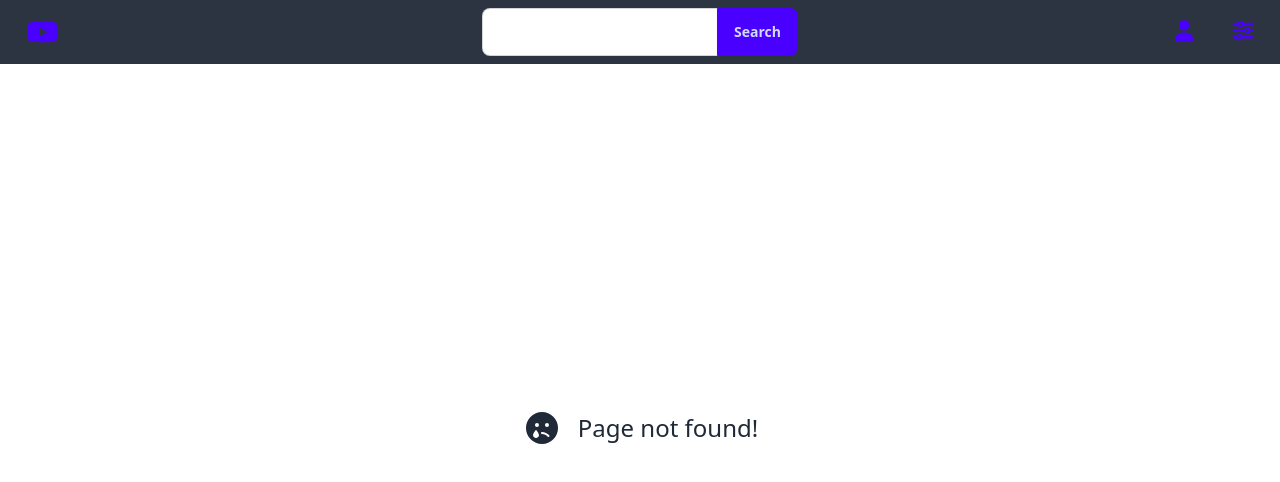
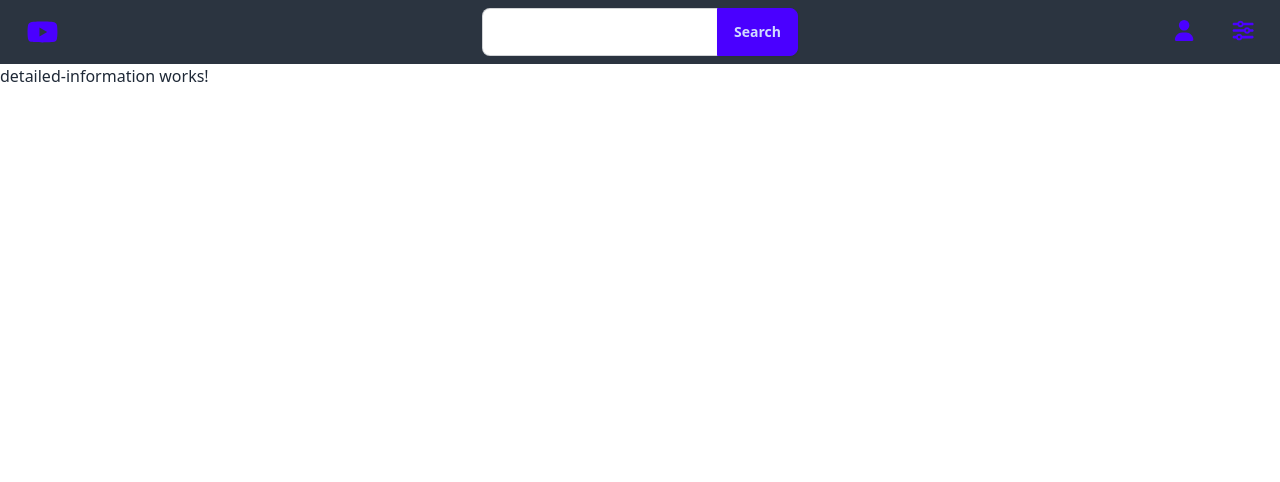
Before and after one commit to Doooodie/rs-angular, an Angular app: page /details in a window 1280 px wide. Before the commit this address had no page. Shown: the top 482 px of the page. Built offline with nearby package versions, Linux system fonts and the light colour scheme.

Commit message:
feat: add route for details page

```diff
--- a/src/app/app.component.ts
+++ b/src/app/app.component.ts
@@ -3,7 +3,7 @@ import { Component } from '@angular/core';
 import { RouterOutlet } from '@angular/router';
 import { FaConfig } from '@fortawesome/angular-fontawesome';
 import { HeaderComponent } from './core/pages/header/header.component';
-import { YoutubeComponent } from './youtube/pages/youtube.component';
+import { YoutubeComponent } from './youtube/pages/youtube/youtube.component';
 
 @Component({
   selector: 'app-root',
--- a/src/app/app.config.ts
+++ b/src/app/app.config.ts
@@ -2,11 +2,13 @@ import { ApplicationConfig } from '@angular/core';
 import { provideRouter, Routes } from '@angular/router';
 import { AuthComponent } from './auth/pages/auth.component';
 import { PageNotFoundComponent } from './core/pages/page-not-found/page-not-found.component';
-import { YoutubeComponent } from './youtube/pages/youtube.component';
+import { DetailedInformationComponent } from './youtube/pages/detailed-information/detailed-information.component';
+import { YoutubeComponent } from './youtube/pages/youtube/youtube.component';
 
 const routes: Routes = [
   { path: '', component: YoutubeComponent },
   { path: 'auth', component: AuthComponent },
+  { path: 'details', component: DetailedInformationComponent },
   { path: '**', component: PageNotFoundComponent },
 ];
 
--- a/src/app/youtube/components/search-item/search-item.component.html
+++ b/src/app/youtube/components/search-item/search-item.component.html
@@ -17,6 +17,8 @@
   </div>
   <div class="divider"></div>
   <div class="card-actions">
-    <app-custom-button>More...</app-custom-button>
+    <app-custom-button>
+      <a routerLink="/details">More...</a>
+    </app-custom-button>
   </div>
 </div>
--- a/src/app/youtube/components/search-item/search-item.component.ts
+++ b/src/app/youtube/components/search-item/search-item.component.ts
@@ -1,5 +1,6 @@
 import { CommonModule, NgOptimizedImage } from '@angular/common';
 import { Component, Input, OnInit } from '@angular/core';
+import { RouterLink } from '@angular/router';
 import { faComments, faEye, faHeart, faHeartCrack } from '@fortawesome/free-solid-svg-icons';
 import { CustomButtonComponent } from 'app/shared/components/custom-button/custom-button.component';
 import { SearchItem } from 'app/shared/models/search-item.model';
@@ -9,7 +10,7 @@ import { StatisticsData } from 'app/youtube/models/statistics-data.model';
 @Component({
   selector: 'app-search-item',
   standalone: true,
-  imports: [CommonModule, CounterComponent, NgOptimizedImage, CustomButtonComponent],
+  imports: [CommonModule, CounterComponent, NgOptimizedImage, CustomButtonComponent, RouterLink],
   templateUrl: './search-item.component.html',
 })
 export class SearchItemComponent implements OnInit {
--- /dev/null
+++ b/src/app/youtube/pages/detailed-information/detailed-information.component.html
@@ -0,0 +1 @@
+<p>detailed-information works!</p>
```
Also changed, not shown: src/app/youtube/pages/detailed-information/detailed-information.component.ts (added, +10 -0 lines), src/app/youtube/pages/youtube/youtube.component.html (renamed from src/app/youtube/pages/youtube.component.html), src/app/youtube/pages/youtube/youtube.component.ts (renamed from src/app/youtube/pages/youtube.component.ts).
